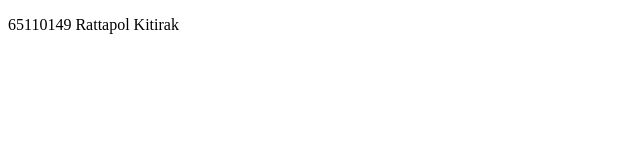
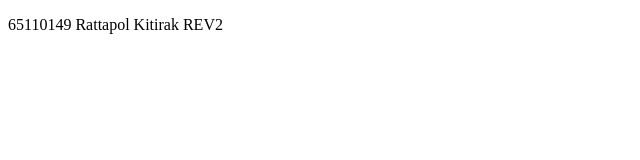
Before and after one commit to Bungyyy/git010_Boss, a plain HTML site: page index.html in a window 1280 px wide. Shown: the full height of the page, 0-640 px from the left. Drawn offline with Linux system fonts and the light colour scheme.

Commit message:
Update index.html

```diff
--- a/index.html
+++ b/index.html
@@ -6,6 +6,6 @@
     <title>Document</title>
 </head>
 <body>
-    <p>65110149 Rattapol Kitirak</p>
+    <p>65110149 Rattapol Kitirak REV2</p>
 </body>
 </html>
```
